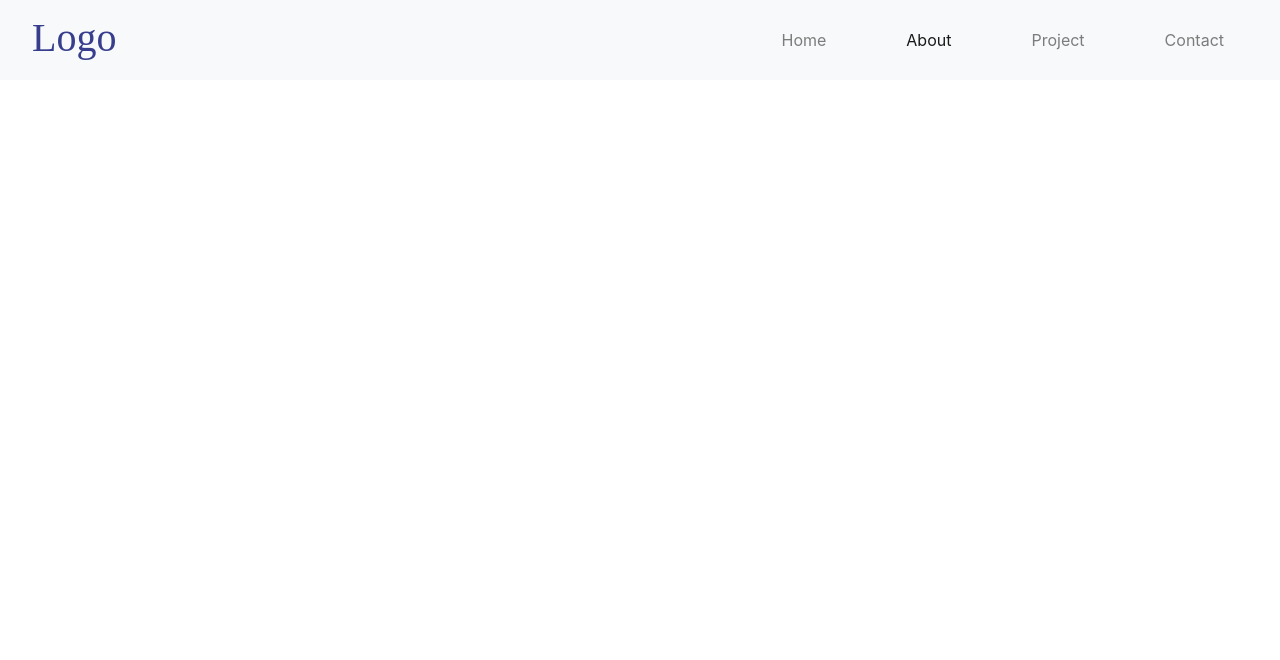
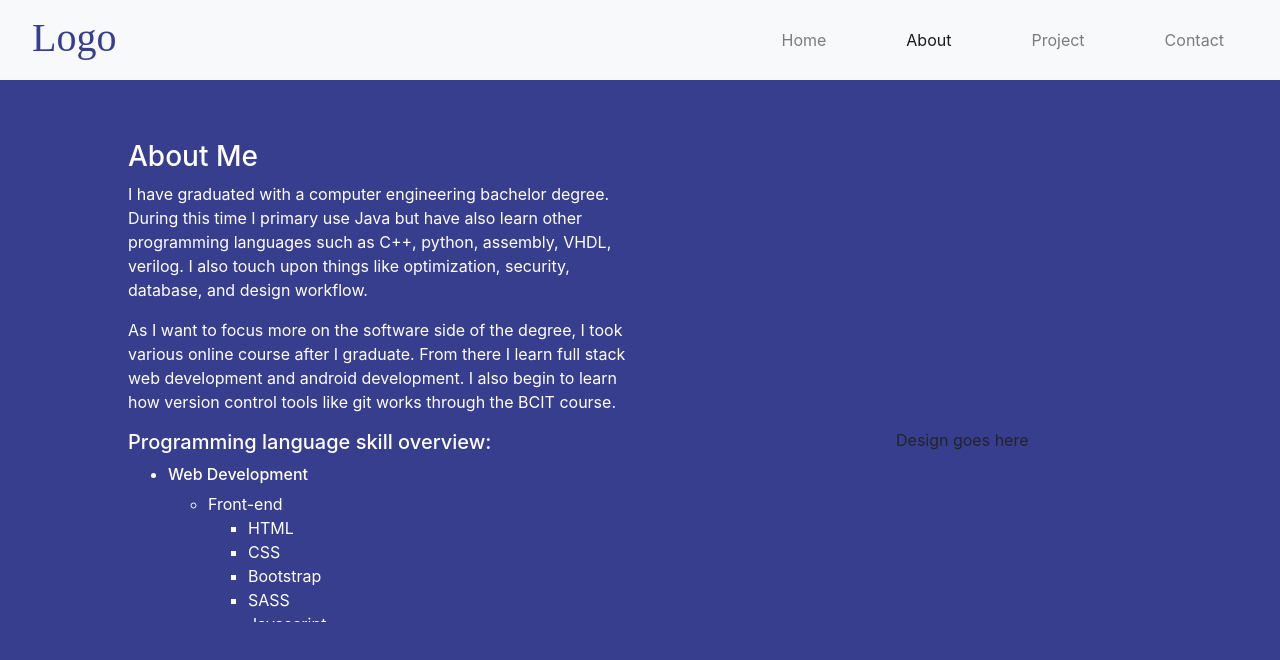
Before and after one commit to Wayl123/Portfolio, a React (Create React App) app: page /About in a window 1280 px wide. Shown: the top 660 px of the page. Built offline with nearby package versions, Linux system fonts and the light colour scheme.

Commit message:
Add About page content, move some things into data folder.

```diff
--- a/src/App.css
+++ b/src/App.css
@@ -1,7 +1,7 @@
 /* App */
 @font-face {
   font-family: STHeiti;
-  src: url("./fonts/STHeiti.woff");
+  src: url("./data/fonts/STHeiti.woff");
 }
 
 .App {
@@ -22,11 +22,12 @@
   padding: 0 2rem;
 }
 
-/* Home */
-.Home {
+/* General styles */
+.content-container {
   height: 90vh;
 }
 
+/* Home */
 .home-container {
   width: 90vw;
   height: 75vh;
@@ -39,3 +40,19 @@
   font-family: STHeiti;
   font-weight: bold;
 }
+
+/* About */
+
+.about-container {
+  color: #FFFFFF;
+  height: 75vh;
+  width: 40%;
+}
+
+.skill-list {
+  height: 10rem;
+}
+
+.about-image {
+  width: 20%;
+}
--- a/src/App.js
+++ b/src/App.js
@@ -1,7 +1,8 @@
-import "./App.css"
-import { BrowserRouter as Router, Route } from "react-router-dom"
-import Nav from "./components/Nav"
-import Home from "./components/Home/Home"
+import './App.css'
+import { BrowserRouter as Router, Route } from 'react-router-dom'
+import Nav from './components/Nav'
+import Home from './components/Home/Home'
+import About from './components/About/About'
 
 function App() {
   return (
@@ -11,6 +12,9 @@ function App() {
         <Route exact path="/">
           <Home />
         </Route>
+        <Route exact path="/About">
+          <About />
+        </Route>
       </Router>
     </div>
   );
--- /dev/null
+++ b/src/components/About/About.js
@@ -0,0 +1,23 @@
+import React, { Component } from 'react'
+import {aboutContent} from '../../data/content/content'
+
+export default class About extends Component {
+  render() {
+    return (
+      <div className="content-container d-flex justify-content-around align-items-center overflow-auto">
+        <div className="about-container">
+          <h3>About Me</h3>
+          <p>{aboutContent.p1}</p>
+          <p>{aboutContent.p2}</p>
+          <h5>Programming language skill overview:</h5>
+          <div className="skill-list overflow-auto">
+            {aboutContent.skills}
+          </div>
+        </div>
+        <div className="about-image">
+          Design goes here
+        </div>
+      </div>
+    )
+  }
+}
--- a/src/components/Home/Home.js
+++ b/src/components/Home/Home.js
@@ -1,11 +1,12 @@
 import React, { Component } from 'react'
+import { homeContent } from '../../data/content/content'
 
 export default class Home extends Component {
   render() {
     return (
-      <div className="Home d-flex justify-content-center align-items-center">
+      <div className="content-container d-flex justify-content-center align-items-center">
         <div className="home-container bg-light d-flex justify-content-center align-items-center p-4">
-          <h1>My name is Wayne, a programmer with knowledge on various things such as full stack web development and android app development.</h1>
+          <h1>{homeContent}</h1>
         </div>
       </div>
     )
--- /dev/null
+++ b/src/data/content/content.js
@@ -0,0 +1,55 @@
+export const homeContent = "My name is Wayne, a programmer with knowledge on various things such as full stack web development and android app development.";
+export const aboutContent = {
+  p1: "I have graduated with a computer engineering bachelor degree. During this time I primary use Java but have also learn other programming languages such as C++, python, assembly, VHDL, verilog. I also touch upon things like optimization, security, database, and design workflow.",
+  p2: "As I want to focus more on the software side of the degree, I took various online course after I graduate. From there I learn full stack web development and android development. I also begin to learn how version control tools like git works through the BCIT course.",
+  skills:
+  (
+    <ul>
+      <li><h6>Web Development</h6></li>
+      <ul>
+        <li>Front-end</li>
+        <ul>
+          <li>HTML</li>
+          <li>CSS</li>
+          <li>Bootstrap</li>
+          <li>SASS</li>
+          <li>Javascript</li>
+          <li>JQuery</li>
+          <li>AngularJs</li>
+        </ul>
+        <li>Back-end</li>
+        <ul>
+          <li>Node.js</li>
+          <li>ASP.NET</li>
+          <ul>
+            <li>C#</li>
+          </ul>
+        </ul>
+      </ul>
+      <li><h6>Database</h6></li>
+      <ul>
+        <li>SQL</li>
+        <li>MongoDb</li>
+      </ul>
+      <li><h6>Android Development</h6></li>
+      <ul>
+        <li>Java</li>
+      </ul>
+      <li><h6>Other</h6></li>
+      <ul>
+        <li>Version Control</li>
+        <ul>
+          <li>Git</li>
+          <li>Github</li>
+        </ul>
+        <li>Low level language</li>
+        <ul>
+          <li>VHDL</li>
+          <li>Verilog</li>
+          <li>Assembly</li>
+        </ul>
+        <li>Bash</li>
+      </ul>
+    </ul>
+  )
+}
```
Also changed, not shown: src/data/fonts/STHeiti.woff (renamed from src/fonts/STHeiti.woff).
